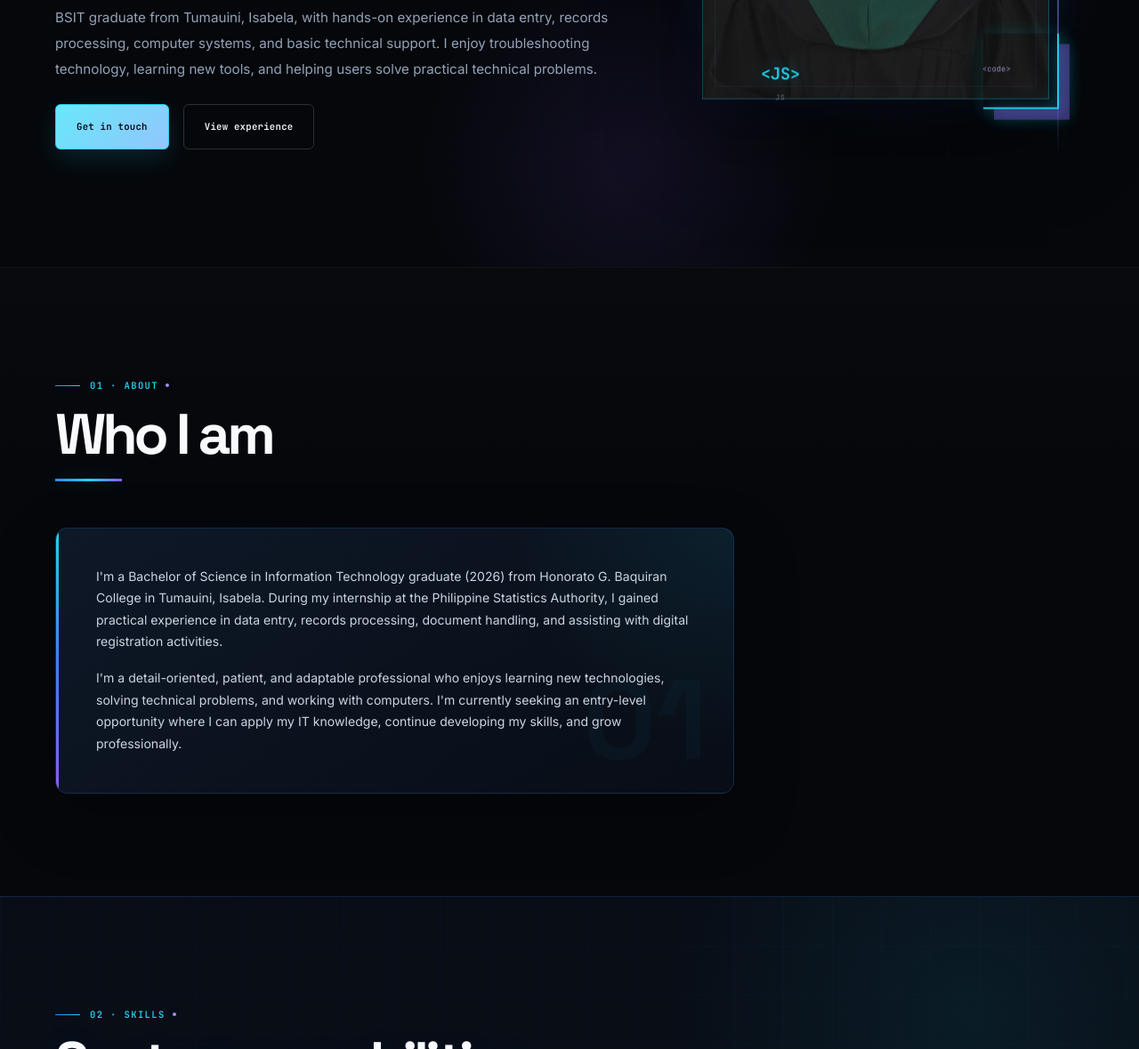
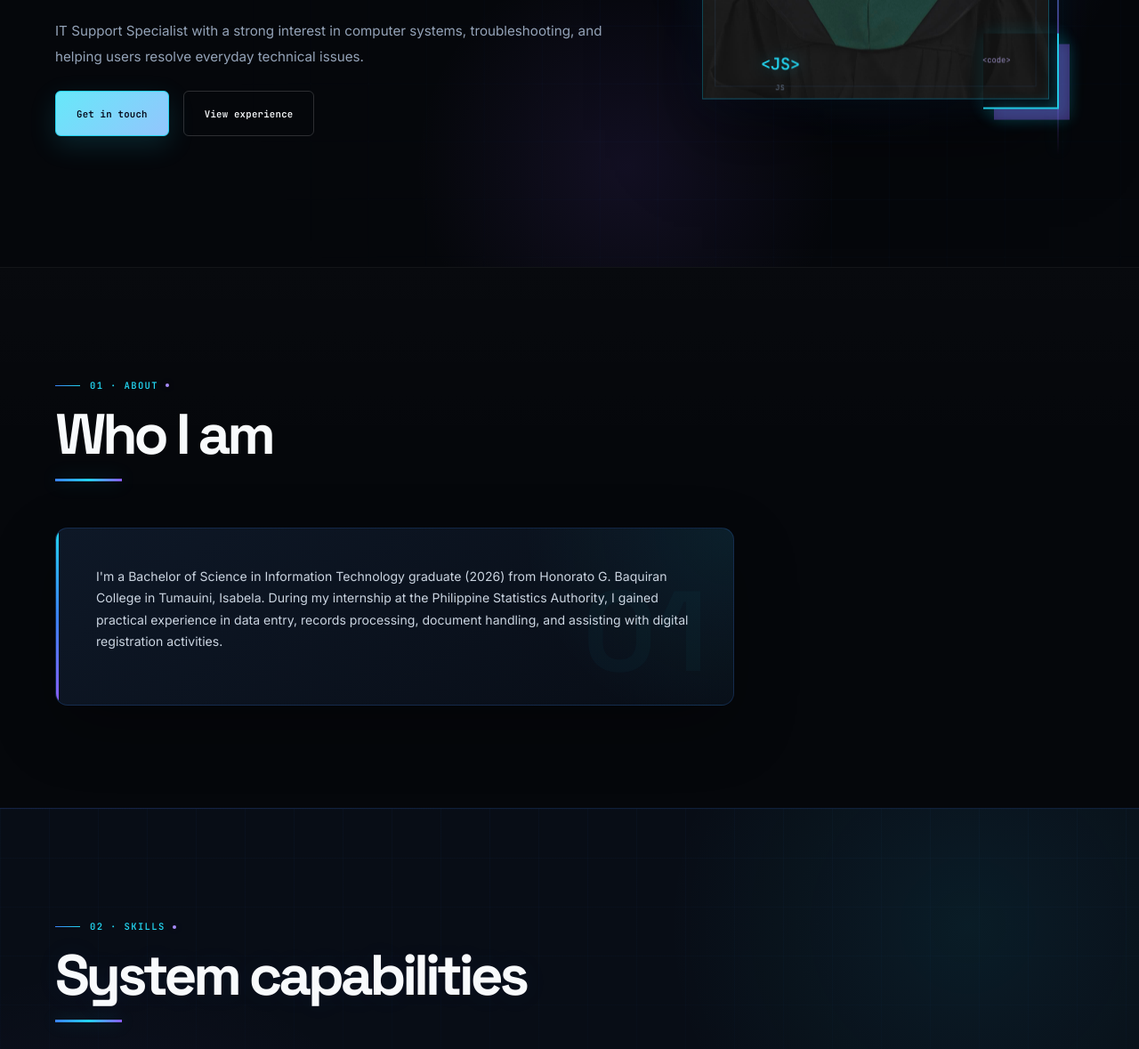
Before and after one commit to Xtian021/JayChristian-portfolio, a plain HTML site: page index.html in a window 1280 px wide. Shown: the part 531-1710 px from the top of the page at 89% size. Drawn offline with nearby package versions, Linux system fonts and the light colour scheme.

Commit message:
Update portfolio content

```diff
--- a/index.html
+++ b/index.html
@@ -103,11 +103,9 @@
             </div>
 
             <p class="lede">
-              BSIT graduate from Tumauini, Isabela, with hands-on
-              experience in data entry, records processing, computer
-              systems, and basic technical support. I enjoy
-              troubleshooting technology, learning new tools, and
-              helping users solve practical technical problems.
+                IT Support Specialist with a strong interest in computer
+                systems, troubleshooting, and helping users resolve
+                everyday technical issues.
             </p>
 
             <div class="d-flex flex-wrap gap-3 mt-4">
@@ -137,7 +135,6 @@
         </div>
       </div>
     </header>
-
     <!-- About -->
     <section id="about" aria-labelledby="about-title">
       <div class="container">
@@ -158,16 +155,6 @@
                 experience in data entry, records processing,
                 document handling, and assisting with digital
                 registration activities.
-              </p>
-
-              <p class="mb-0">
-                I'm a detail-oriented, patient, and adaptable
-                professional who enjoys learning new technologies,
-                solving technical problems, and working with
-                computers. I'm currently seeking an entry-level
-                opportunity where I can apply my IT knowledge,
-                continue developing my skills, and grow
-                professionally.
               </p>
             </article>
           </div>
```
